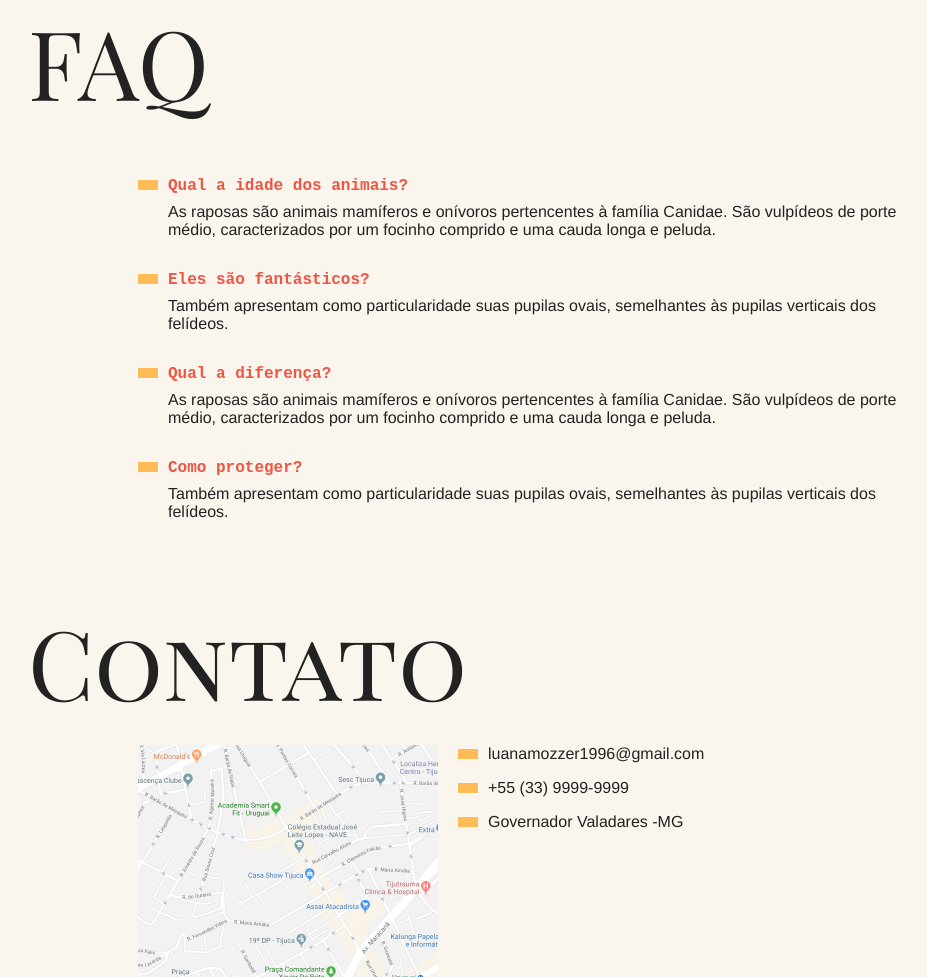
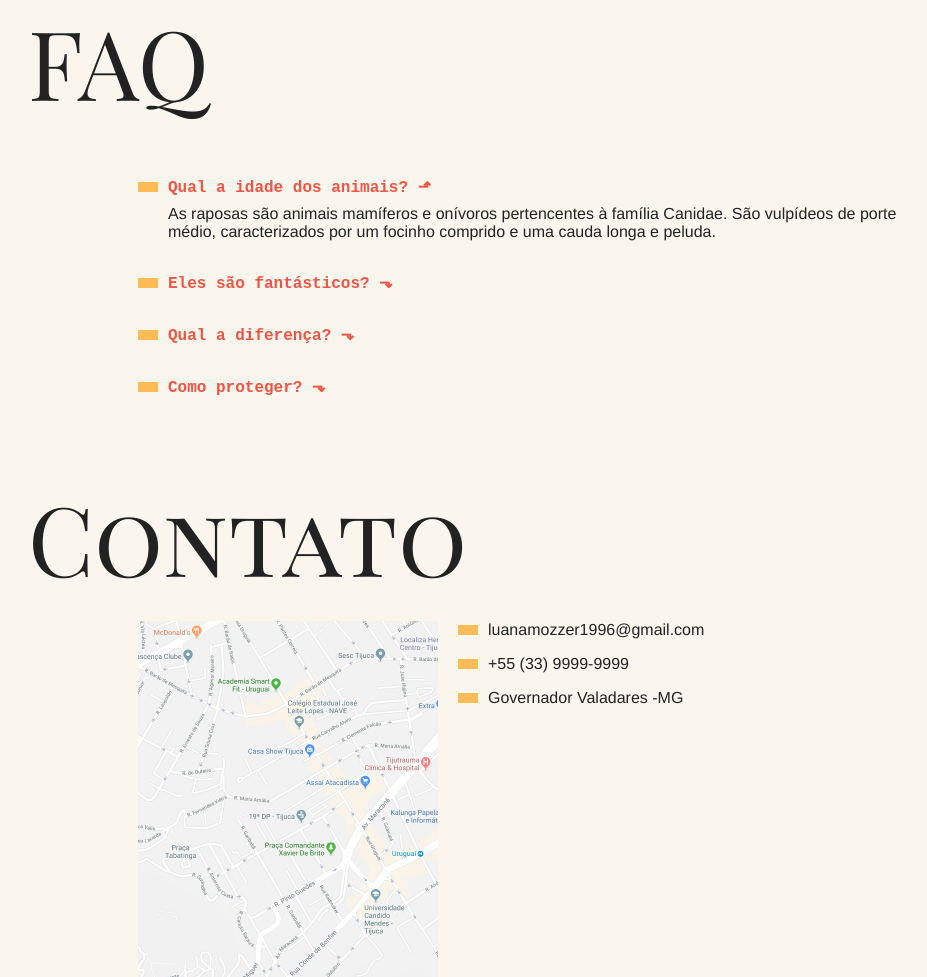
Before and after one commit to luanamozer/animais-fantastico-Js, a plain HTML site: page index.html in a window 1280 px wide. Shown: the part 799-1776 px from the top of the page, without its empty margins (162-1089 px from the left). Drawn offline with Linux system fonts and the light colour scheme.

Commit message:
inserindo  função accordion e animações no faq

```diff
--- a/css/style.css
+++ b/css/style.css
@@ -212,3 +212,29 @@ body {
     transform: translate3d(0, 0, 0);
   }
 }
+
+.js .js-accordion dd {
+  display: none;
+}
+
+.js-accordion dt::after {
+  content: " ⬎";
+}
+.js-accordion dt.ativo::after {
+  content: " ⬏";
+}
+.js-accordion dd.ativo {
+  display: block;
+  animation: slideDown 0.5s forwards;
+}
+
+@keyframes slideDown {
+  from {
+    opacity: 0;
+    max-height: 0;
+  }
+  to {
+    opacity: 1;
+    max-height: 200px;
+  }
+}
--- a/index.html
+++ b/index.html
@@ -89,7 +89,7 @@
 
 <section class ="grid-section faq" id="faq">
   <h1 class="titulo">FAQ</h1>
-  <dl class="faq-lista">
+  <dl class="faq-lista js-accordion">
     <dt>Qual a idade dos animais?</dt>
     <dd>As raposas são animais mamíferos e onívoros pertencentes à família Canidae. São vulpídeos de porte médio, caracterizados por um focinho comprido e uma cauda longa e peluda.</dd>
 
--- a/scripts/main.js
+++ b/scripts/main.js
@@ -1,18 +1,4 @@
-/*
-const linksInternos = document.querySelectorAll('a[href^="#'); // pega todo elemento interno que inicia com href #
-function handleLink(event){
-  event.preventDefault(); //previne evento padrao não executando envento padrao
-  linksInternos.forEach((link)=>{
-    link.classList.remove('ativo');  //remove a classe ativo do elemento
-  });
-  event.currentTarget.classList.add('ativo');  //depois add a class ativo ao elemento clicado
-}
-
-linksInternos.forEach((link)=>{
-  link.addEventListener('click', handleLink);  //add evento de click e chama a função criada acima
-})
-*/
-
+function initTabNav(){
     const tabMenu = document.querySelectorAll('.js-tabmenu li');
     const tabContent = document.querySelectorAll('.js-tabcontent section');
 
@@ -32,5 +18,23 @@ if(tabMenu.length && tabContent.length){
           activeTab(index);
         })
       });
+    }
+}
+initTabNav();
 
+function initAccordion(){
+  const accordionList = document.querySelectorAll('.js-accordion dt');
+  accordionList[0].classList.add('ativo');
+  accordionList[0].nextElementSibling.classList.add('ativo');
+
+  function activeAccordion(){
+     this.classList.toggle('ativo');
+     this.nextElementSibling.classList.toggle('ativo');
   }
+
+  accordionList.forEach((item) =>{
+    item.addEventListener('click', activeAccordion);
+  });
+}
+
+initAccordion();
```
Lines whose indentation alone changed are shown as unchanged.
